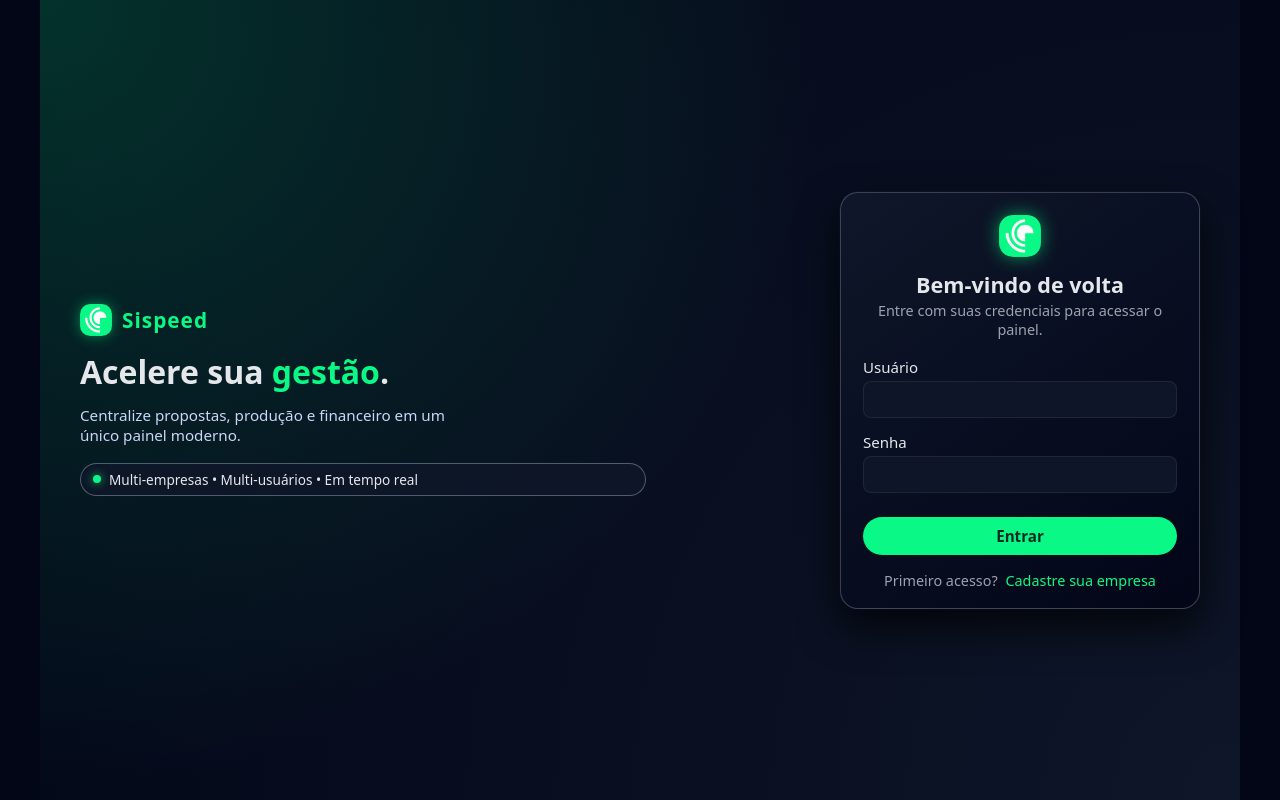
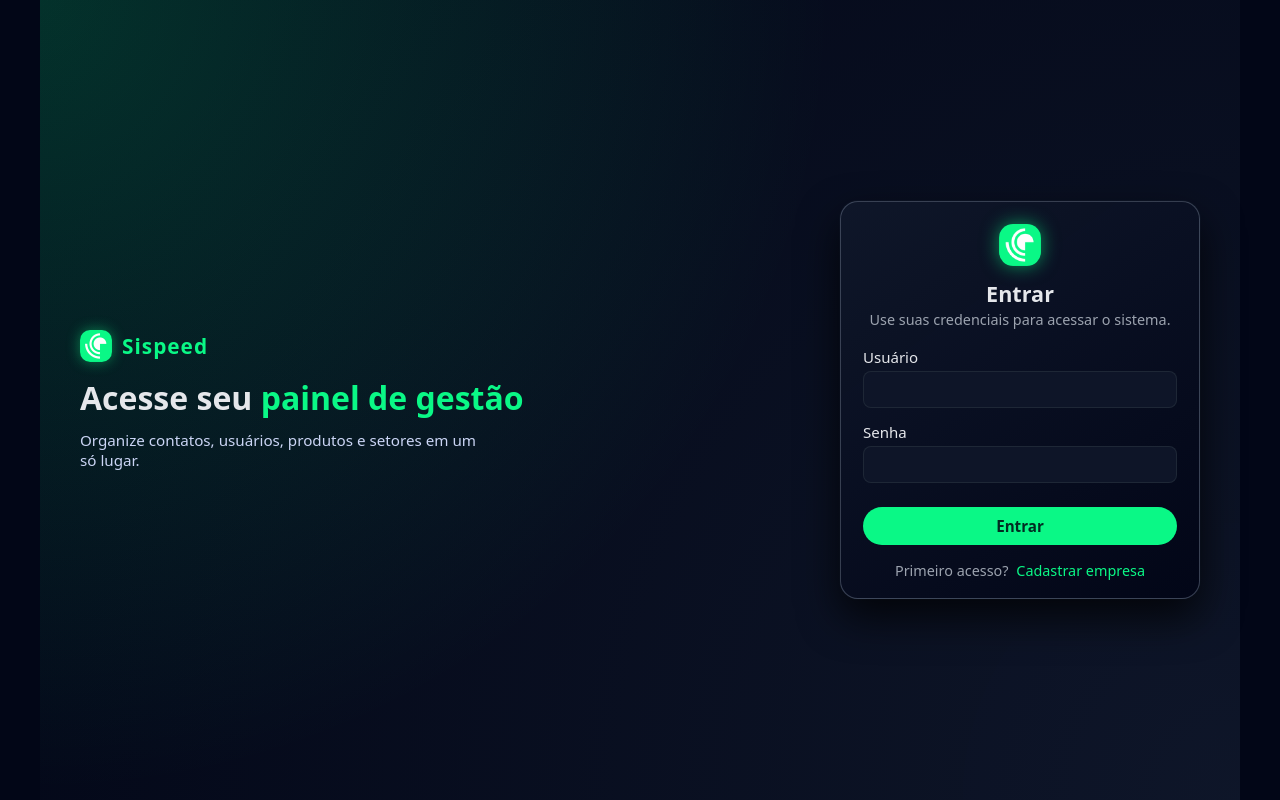
Before and after one commit to Sistemaleal/sispeed, a Django app: page / in a window 1280 px wide. Run offline with Django 5.2, Linux system fonts and the light colour scheme.

Commit message:
Atualiza layout, settings e limpeza de arquivos

```diff
--- a/templates/auth/login.html
+++ b/templates/auth/login.html
@@ -1,49 +1,51 @@
 {% extends "base.html" %}
 {% load static %}
 
-{% block title %}Login - Sispeed{% endblock %}
+{% block title %}Entrar - Sispeed{% endblock %}
 
-{% block body %}
+{% block content %}
 <div class="login-page">
     <div class="login-left">
         <div class="login-brand">
-            <img src="{% static 'img/icon.ico' %}" alt="Sispeed" class="brand-icon">
+            <img src="{% static 'img/icon.ico' %}" class="brand-icon" alt="Sispeed">
             <span class="brand-name">Sispeed</span>
         </div>
         <h1 class="login-title">
-            Acelere sua <span>gestão</span>.
+            Acesse seu <span>painel de gestão</span>
         </h1>
         <p class="login-subtitle">
-            Centralize propostas, produção e financeiro em um único painel moderno.
+            Organize contatos, usuários, produtos e setores em um só lugar.
         </p>
-        <div class="login-highlight">
-            <div class="dot"></div>
-            <span>Multi-empresas • Multi-usuários • Em tempo real</span>
-        </div>
     </div>
 
     <div class="login-right">
         <div class="auth-card glass">
             <div class="auth-logo">
-                <img src="{% static 'img/icon.ico' %}" alt="Sispeed Icon" class="main-logo">
-                <h2>Bem-vindo de volta</h2>
-                <p>Entre com suas credenciais para acessar o painel.</p>
+                <img src="{% static 'img/icon.ico' %}" class="main-logo" alt="Sispeed">
+                <h2>Entrar</h2>
+                <p>Use suas credenciais para acessar o sistema.</p>
             </div>
-            <form method="post" autocomplete="off">
+
+            <form method="post" novalidate>
                 {% csrf_token %}
+                {% for field in form %}
                 <div class="form-group">
-                    <label for="id_username">Usuário</label>
-                    {{ form.username }}
+                    <label for="{{ field.id_for_label }}">{{ field.label }}</label>
+                    {{ field }}
+                    {% if field.errors %}
+                    <div class="field-error">
+                        {{ field.errors|striptags }}
+                    </div>
+                    {% endif %}
                 </div>
-                <div class="form-group">
-                    <label for="id_password">Senha</label>
-                    {{ form.password }}
-                </div>
-                <button type="submit" class="btn-primary login-btn">Entrar</button>
+                {% endfor %}
+
+                <button type="submit" class="btn-primary">Entrar</button>
             </form>
+
             <div class="auth-footer-inline">
                 <span>Primeiro acesso?</span>
-                <a href="{% url 'company_signup' %}">Cadastre sua empresa</a>
+                <a href="{% url 'company_signup' %}">Cadastrar empresa</a>
             </div>
         </div>
     </div>
--- a/templates/base.html
+++ b/templates/base.html
@@ -46,7 +46,6 @@
                         </div>
                         <div class="nav-section-items">
 
-                            {# Contatos #}
                             {% with has_access=permissions.can_manage_contacts %}
                             <a href="{% url 'contacts_list' %}" class="nav-link nav-sub
                                       {% if request.resolver_match.url_name|default:''|slice:':8' == 'contacts' %}active{% endif %}
@@ -64,7 +63,6 @@
                             </a>
                             {% endwith %}
 
-                            {# Usuários #}
                             {% with has_access=permissions.can_manage_users %}
                             <a href="{% url 'users_list' %}" class="nav-link nav-sub
                                       {% if request.resolver_match.url_name|default:''|slice:':5' == 'users' %}active{% endif %}
@@ -82,7 +80,6 @@
                             </a>
                             {% endwith %}
 
-                            {# Produtos #}
                             {% with has_access=permissions.can_manage_products %}
                             <a href="{% url 'products_list' %}" class="nav-link nav-sub
                                       {% if request.resolver_match.url_name|default:''|slice:':8' == 'products' %}active{% endif %}
@@ -100,7 +97,6 @@
                             </a>
                             {% endwith %}
 
-                            {# Setores #}
                             {% with has_access=permissions.can_manage_sectors %}
                             <a href="{% url 'sectors_list' %}" class="nav-link nav-sub
                                       {% if request.resolver_match.url_name|default:''|slice:':7' == 'sectors' %}active{% endif %}
@@ -130,44 +126,12 @@
                         <div class="nav-section-items">
                             <a href="#" class="nav-link nav-disabled">
                                 <span class="nav-icon">
-                                    <svg viewBox="0 0 24 24" aria-hidden="true">
-                                        <path
-                                            d="M7 4.5A2.5 2.5 0 0 1 9.5 2h5.38a1.5 1.5 0 0 1 1.06.44l3.62 3.62A1.5 1.5 0 0 1 20 7.12V17.5A2.5 2.5 0 0 1 17.5 20H9.5A2.5 2.5 0 0 1 7 17.5Z" />
-                                    </svg>
+                                    <!-- ... ícones ... -->
                                 </span>
                                 <span class="nav-label">Propostas</span>
                                 <span class="nav-pill">em breve</span>
                             </a>
-                            <a href="#" class="nav-link nav-disabled">
-                                <span class="nav-icon">
-                                    <svg viewBox="0 0 24 24" aria-hidden="true">
-                                        <path
-                                            d="M3.75 5A1.75 1.75 0 0 1 5.5 3.25h4.75A1.75 1.75 0 0 1 12 5v13a.75.75 0 0 1-1.14.62l-3.3-2.2a.75.75 0 0 0-.84 0l-3.3 2.2A.75.75 0 0 1 2.25 18Z" />
-                                    </svg>
-                                </span>
-                                <span class="nav-label">Produção</span>
-                                <span class="nav-pill">em breve</span>
-                            </a>
-                            <a href="#" class="nav-link nav-disabled">
-                                <span class="nav-icon">
-                                    <svg viewBox="0 0 24 24" aria-hidden="true">
-                                        <path
-                                            d="M5 19V9.5a1 1 0 0 1 1-1h1.5a1 1 0 0 1 1 1V19Zm5 0v-7a1 1 0 0 1 1-1h1.5a1 1 0 0 1 1 1V19Zm5 0v-10a1 1 0 0 1 1-1H18a1 1 0 0 1 1 1V19Z" />
-                                    </svg>
-                                </span>
-                                <span class="nav-label">Dashboard</span>
-                                <span class="nav-pill">em breve</span>
-                            </a>
-                            <a href="#" class="nav-link nav-disabled">
-                                <span class="nav-icon">
-                                    <svg viewBox="0 0 24 24" aria-hidden="true">
-                                        <path
-                                            d="M4 6.75A2.75 2.75 0 0 1 6.75 4h10.5A2.75 2.75 0 0 1 20 6.75v10.5A2.75 2.75 0 0 1 17.25 20H6.75A2.75 2.75 0 0 1 4 17.25Zm2 0A.75.75 0 0 0 5.25 7.5h13.5a.75.75 0 0 0 0-1.5Z" />
-                                    </svg>
-                                </span>
-                                <span class="nav-label">Financeiro</span>
-                                <span class="nav-pill">em breve</span>
-                            </a>
+                            <!-- etc... -->
                         </div>
                     </div>
 
@@ -180,20 +144,13 @@
                         <div class="nav-section-items">
                             <a href="{% url 'settings' %}" class="nav-link">
                                 <span class="nav-icon">
-                                    <svg viewBox="0 0 24 24" aria-hidden="true">
-                                        <path
-                                            d="M10.5 4.5a1 1 0 0 1 1-1h1a1 1 0 0 1 1 1V6h1.25a2.75 2.75 0 0 1 2.75 2.75V10h-1.5V8.75a1.25 1.25 0 0 0-1.25-1.25H7.25A1.25 1.25 0 0 0 6 8.75V10H4.5V8.75A2.75 2.75 0 0 1 7.25 6H10.5Z" />
-                                        <path d="M5 11.5h14V17a2.5 2.5 0 0 1-2.5 2.5h-9A2.5 2.5 0 0 1 5 17Z" />
-                                    </svg>
+                                    <!-- ícone ajustes -->
                                 </span>
                                 <span class="nav-label">Ajustes</span>
                             </a>
                             <a href="#" class="nav-link">
                                 <span class="nav-icon">
-                                    <svg viewBox="0 0 24 24" aria-hidden="true">
-                                        <path
-                                            d="M6.25 4A2.25 2.25 0 0 0 4 6.25v7.5A2.25 2.25 0 0 0 6.25 16H9.5l3.25 3.25c.7.7 1.9.2 1.9-.79V16h3.1A2.25 2.25 0 0 0 20 13.75v-7.5A2.25 2.25 0 0 0 17.75 4Z" />
-                                    </svg>
+                                    <!-- ícone suporte -->
                                 </span>
                                 <span class="nav-label">Suporte</span>
                             </a>
@@ -221,12 +178,7 @@
                 </div>
                 <a href="{% url 'logout' %}" class="nav-link nav-logout">
                     <span class="nav-icon">
-                        <svg viewBox="0 0 24 24" aria-hidden="true">
-                            <path
-                                d="M10 5a1 1 0 0 1 1-1h7.25A1.75 1.75 0 0 1 20 5.75v12.5A1.75 1.75 0 0 1 18.25 20H11a1 1 0 0 1 0-2h7V6h-7a1 1 0 0 1-1-1Z" />
-                            <path
-                                d="M5.7 8.3a1 1 0 0 1 1.4 0L9.4 10.6a1 1 0 0 1 0 1.4L7.1 14.3A1 1 0 1 1 5.7 12.9L6.59 12H3a1 1 0 0 1 0-2h3.59L5.7 9.1a1 1 0 0 1 0-1.4Z" />
-                        </svg>
+                        <!-- ícone sair -->
                     </span>
                     <span class="nav-label">Sair</span>
                 </a>
```
Also changed, not shown: sispeed/settings.py (+6 -1 lines), templates/dashboard/home.html (+16 -2 lines), 1 other file.
